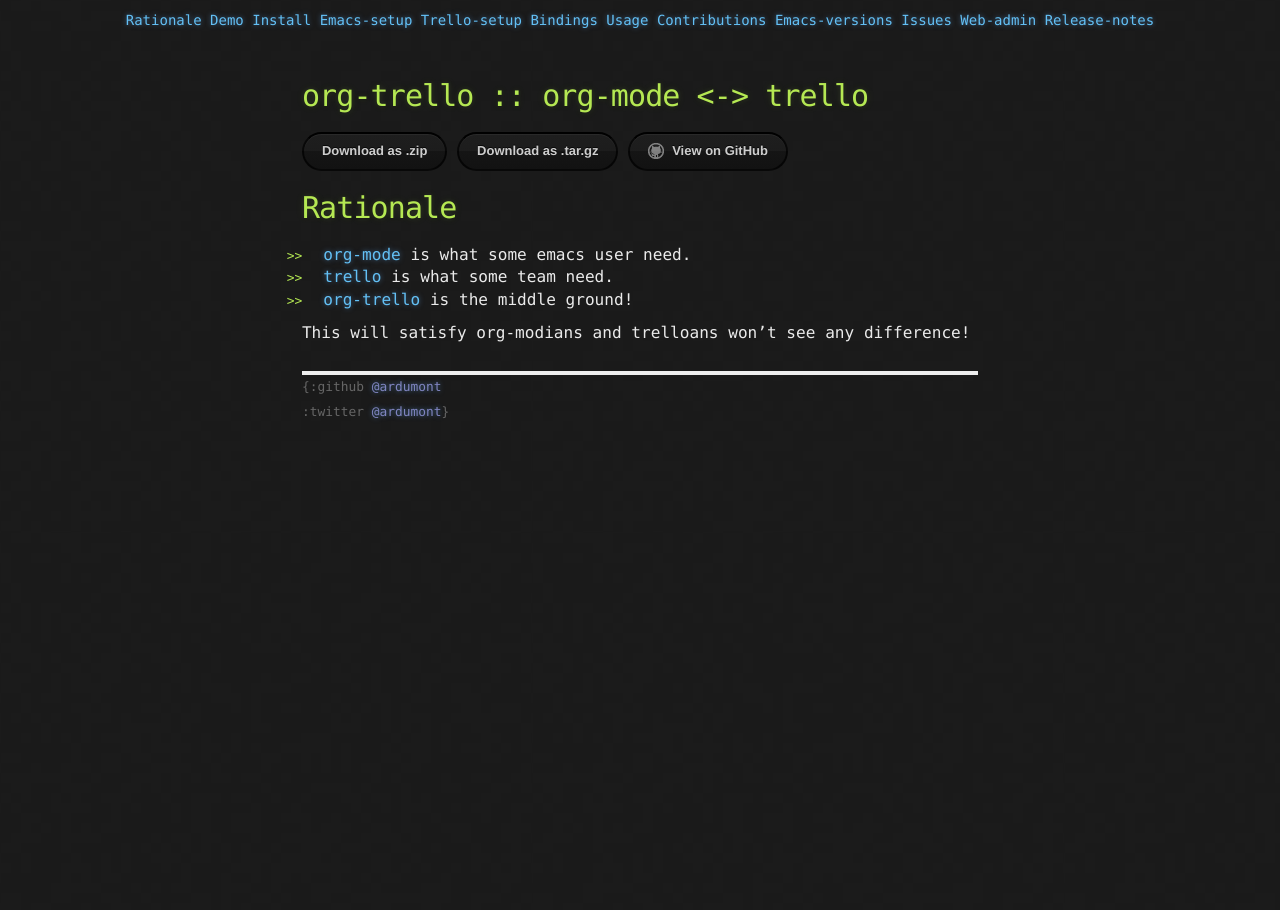
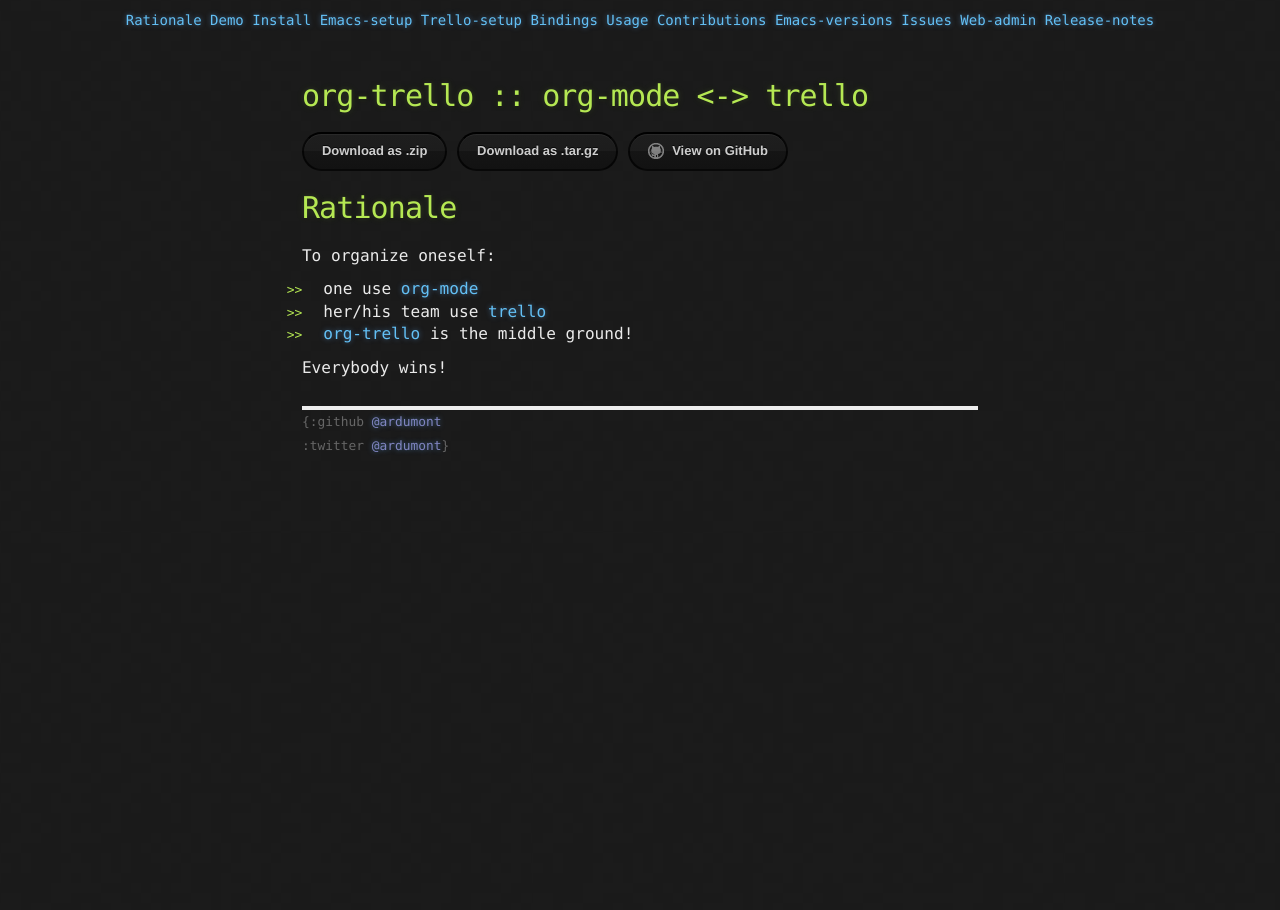
Before and after one commit to org-trello/org-trello.github.io, a Jekyll site: the page built from rationale.md, in a window 1280 px wide. Built offline with Jekyll 4.4.1, drawn with Linux system fonts in a browser that asks for light colours; Markdown is read by kramdown in place of the engine named in the settings.

Commit message:
Improve rationale

```diff
--- a/rationale.md
+++ b/rationale.md
@@ -4,8 +4,10 @@ title:  "Rationale"
 date:   2014-03-16 11:01:52
 ---
 
-- [org-mode](http://orgmode.org/) is what some emacs user need.
-- [trello](http://trello.com/) is what some team need.
+To organize oneself:
+
+- one use [org-mode](http://orgmode.org/)
+- her/his team use [trello](http://trello.com/)
 - [org-trello](https://github.com/org-trello/org-trello) is the middle ground!
 
-This will satisfy org-modians and trelloans won't see any difference!
+Everybody wins!
```
